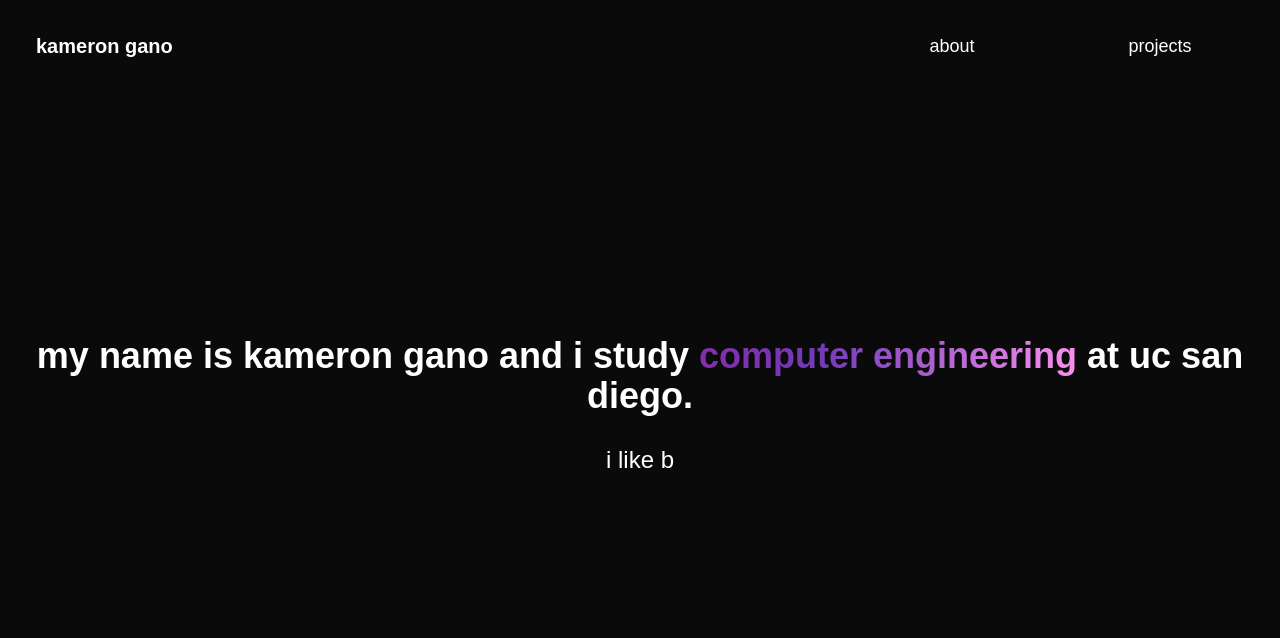
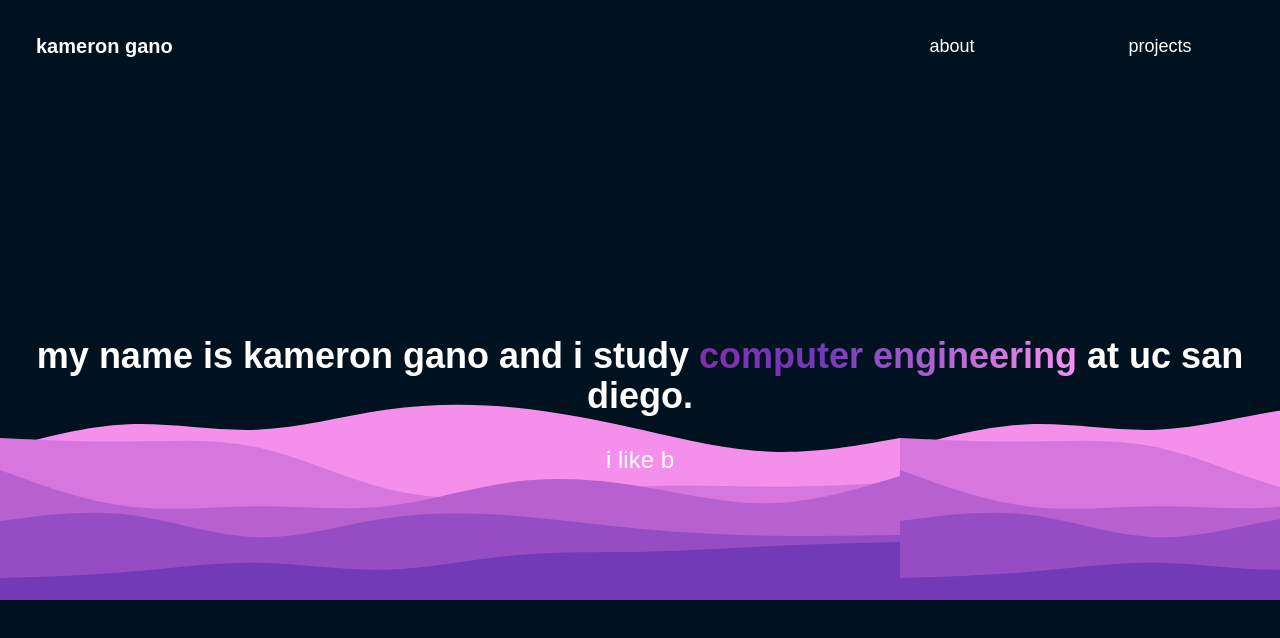
Before and after one commit to kgano-ucsd/kams-website-2.0, a React (Create React App) app in the folder kams-website-v2/: page / in a window 1280 px wide. Shown: the top 638 px of the page. Built offline with nearby package versions, Linux system fonts and the light colour scheme.

Commit message:
Got svg background to work

```diff
--- a/kams-website-v2/src/App.js
+++ b/kams-website-v2/src/App.js
@@ -1,13 +1,14 @@
 import BgWrapper from "./atoms/BgWrapper";
 import Banner from "./atoms/Banner";
 import Hello from "./components/Hello";
-import { Typewriter } from 'react-simple-typewriter'
+import { Typewriter } from 'react-simple-typewriter';
+import background from "./layered-waves-haikei.svg"
 
 
 
 function App() {
   return (
-      <div className="h-screen w-screen bg-wrapper">
+      <div style={{backgroundImage: `url(${background})`}} className="h-screen w-screen">
           <Banner />
           <div className="h-[77%]">
             <Hello>
--- a/kams-website-v2/src/index.css
+++ b/kams-website-v2/src/index.css
@@ -9,7 +9,7 @@
 }
 
 bg-wrapper {
-  background-image: url("layered-waves-haikei.png");
+  background-image: url("layered-waves-haikei.svg");
 }
 
 @keyframes background-pan {
```
Also changed, not shown: kams-website-v2/src/layered-waves-haikei.png (deleted), kams-website-v2/src/layered-waves-haikei.svg (added).
